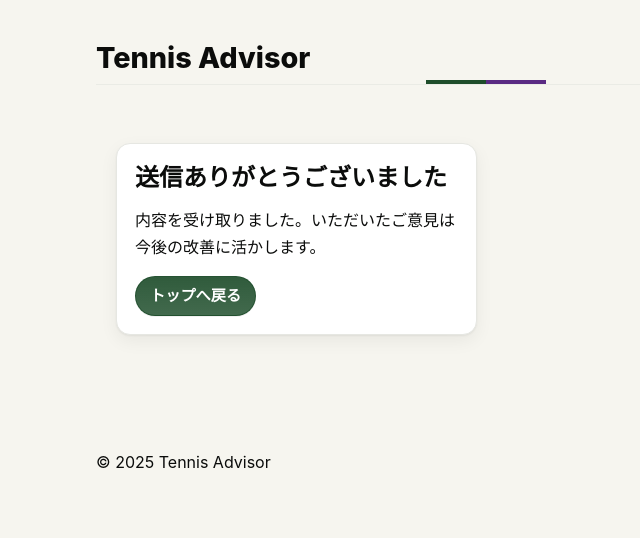
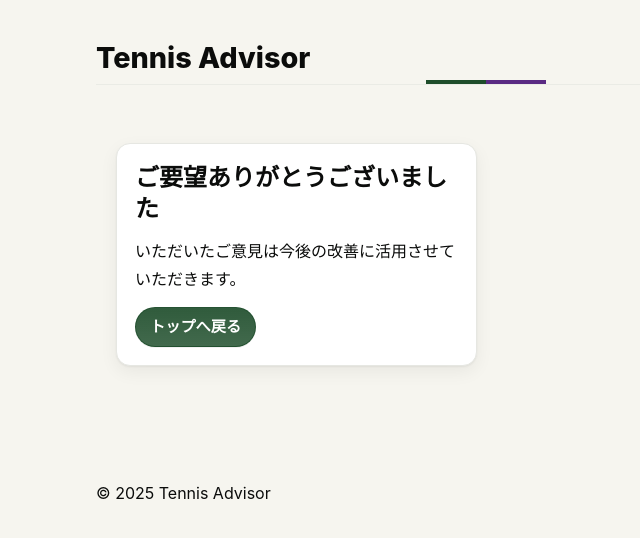
Before and after one commit to yoshitaka1015/tennis-advisor, a Jekyll site: the page built from thanx.html, in a window 1280 px wide. Shown: the top 538 px of the page, without its empty margins (154-794 px from the left). Built offline with Jekyll 4.4.1, drawn with Linux system fonts in a browser that asks for light colours.

Commit message:
modify form sentense

```diff
--- a/feedback.html
+++ b/feedback.html
@@ -5,7 +5,7 @@ title: 機能要望フォーム
 
 <section class="card">
   <h2>機能要望フォーム</h2>
-  <p class="desc">ご意見は今後の改善の参考にします（返信は原則おこないません）。</p>
+  <p class="desc">いただいたご意見は、今後の改善に活用させていただきます。</p>
 
   <form id="fb" action="https://formspree.io/f/mwpnzrld" method="POST" novalidate>
     <div class="field">
@@ -38,7 +38,7 @@ title: 機能要望フォーム
 
   <div id="thanks" class="hidden" aria-live="polite">
     <h3>ありがとうございます！</h3>
-    <p>送信が完了しました。いただいた内容は今後の改善に活かします。</p>
+    <p>送信が完了しました。いただいた内容は今後の改善に活用させていただきます。</p>
     <a class="btn secondary" href="./">トップへ戻る</a>
   </div>
 </section>
--- a/thanx.html
+++ b/thanx.html
@@ -1,13 +1,13 @@
 ---
 layout: base
-title: 送信ありがとうございました | テニスアドバイザー
+title: ご要望ありがとうございました | テニスアドバイザー
 ---
 
 <div class="container">
   <section class="grid">
     <div class="card">
-      <h1>送信ありがとうございました</h1>
-      <p>内容を受け取りました。いただいたご意見は今後の改善に活かします。</p>
+      <h1>ご要望ありがとうございました</h1>
+      <p>いただいたご意見は今後の改善に活用させていただきます。</p>
       <div class="actions">
         <a class="btn" href="{{ '/' | relative_url }}">トップへ戻る</a>
       </div>
```
